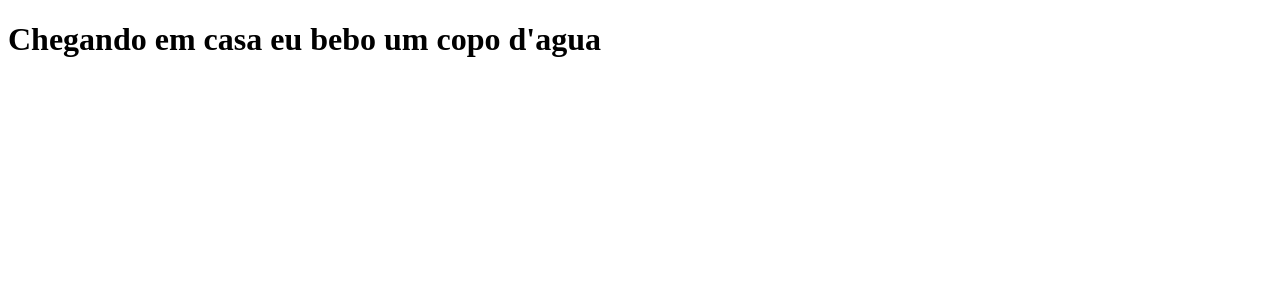
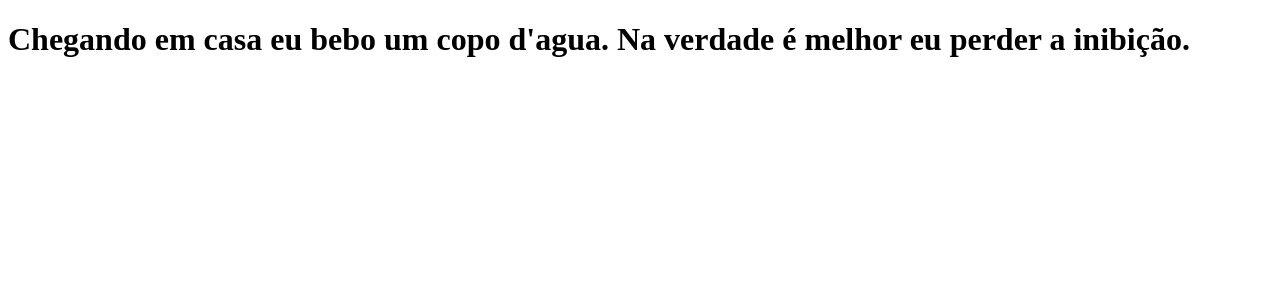
Before and after one commit to fernandosidronio/JUSHRU, a Next.js app: page / in a window 1280 px wide. Shown: the top 300 px of the page. Built offline with nearby package versions, Linux system fonts and the light colour scheme.

Commit message:
acrescentando outra frase

```diff
--- a/pages/index.js
+++ b/pages/index.js
@@ -1,5 +1,5 @@
 function Home() {
-    return <h1>Chegando em casa eu bebo um copo d'agua</h1>
+    return <h1>Chegando em casa eu bebo um copo d'agua. Na verdade é melhor eu perder a inibição.</h1>
 }
 
 export default Home;
```
